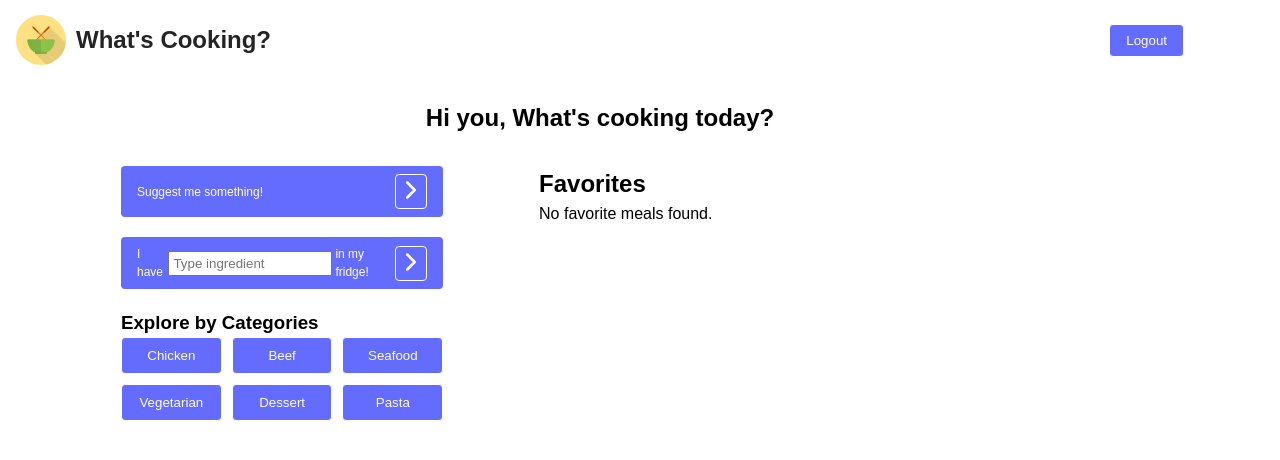
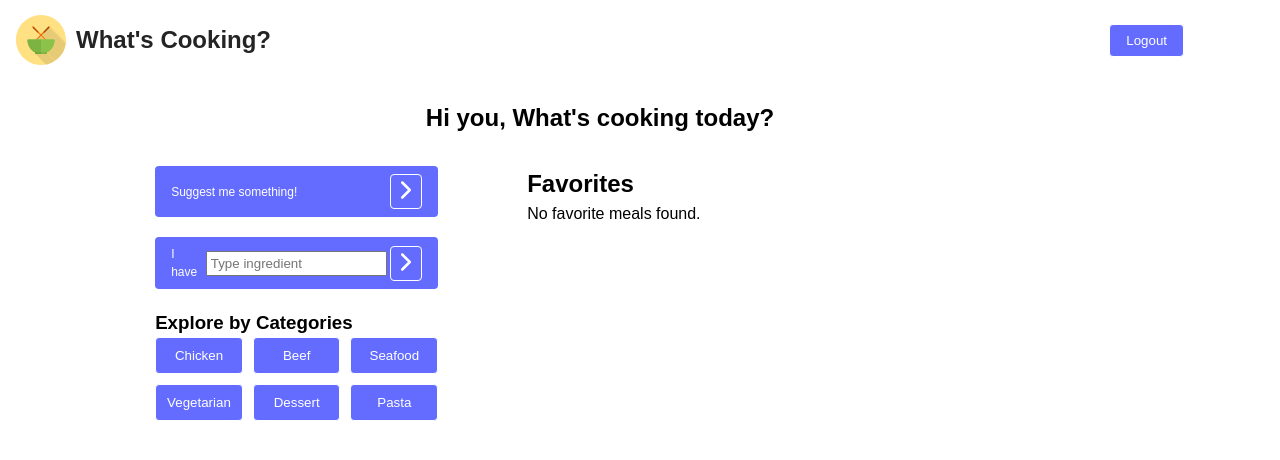
Before and after one commit to gmoraleslondono/whats-cooking, a React (Vite) app in the folder frontend/: page /home in a window 1280 px wide. Shown: the top 460 px of the page. Built offline with nearby package versions, Linux system fonts and the light colour scheme.

Commit message:
remove unnecessary text from ingredient input placeholder

```diff
--- a/frontend/src/pages/Home.tsx
+++ b/frontend/src/pages/Home.tsx
@@ -127,7 +127,6 @@ export const Home = () => {
               onChange={(e) => setIngredient(e.target.value)}
               placeholder="Type ingredient"
             />
-            <span> in my fridge!</span>
             <button
               className="arrow-search no-hover"
               onClick={handleSearchClick}
```
